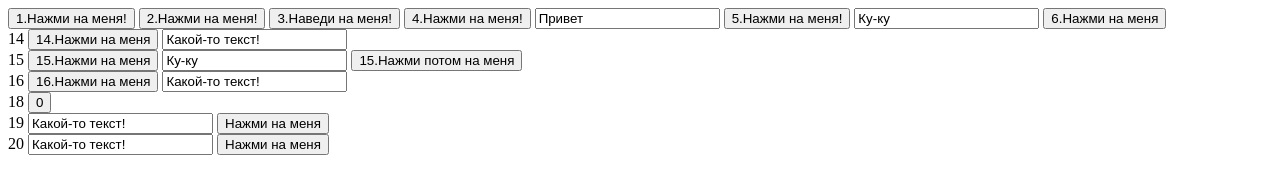
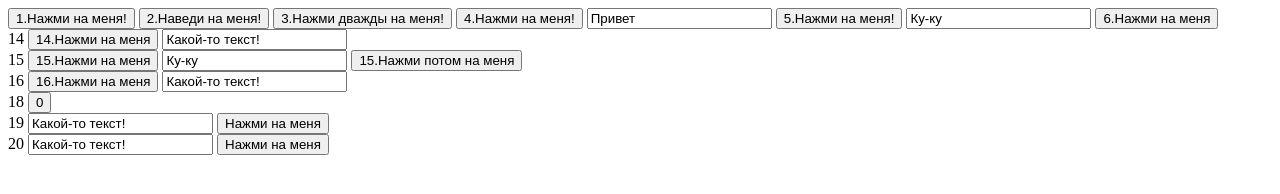
Before and after one commit to ElenaHellen/js, a plain HTML site: page index.html in a window 1280 px wide. Drawn offline with Linux system fonts and the light colour scheme.

Commit message:
Update index.html

```diff
--- a/index.html
+++ b/index.html
@@ -11,9 +11,9 @@
 
     <button class="button" onclick ='alert("Привет")'>1.Нажми на меня!</button>
 
-    <button class = "name" onmouseover='alert("Привет")'>2.Нажми на меня!</button>
+   <button class = "name" onmouseover='alert("Привет")'>2.Наведи на меня!</button>
 
-    <button class = "npt" ondblclick='alert("Привет")'>3.Наведи на меня!</button>
+    <button class = "npt" ondblclick='alert("Привет")'>3.Нажми дважды на меня!</button>
 
     <button class = "mouse" onmouseout='alert("Привет")'>4.Нажми на меня!</button>
 
```
